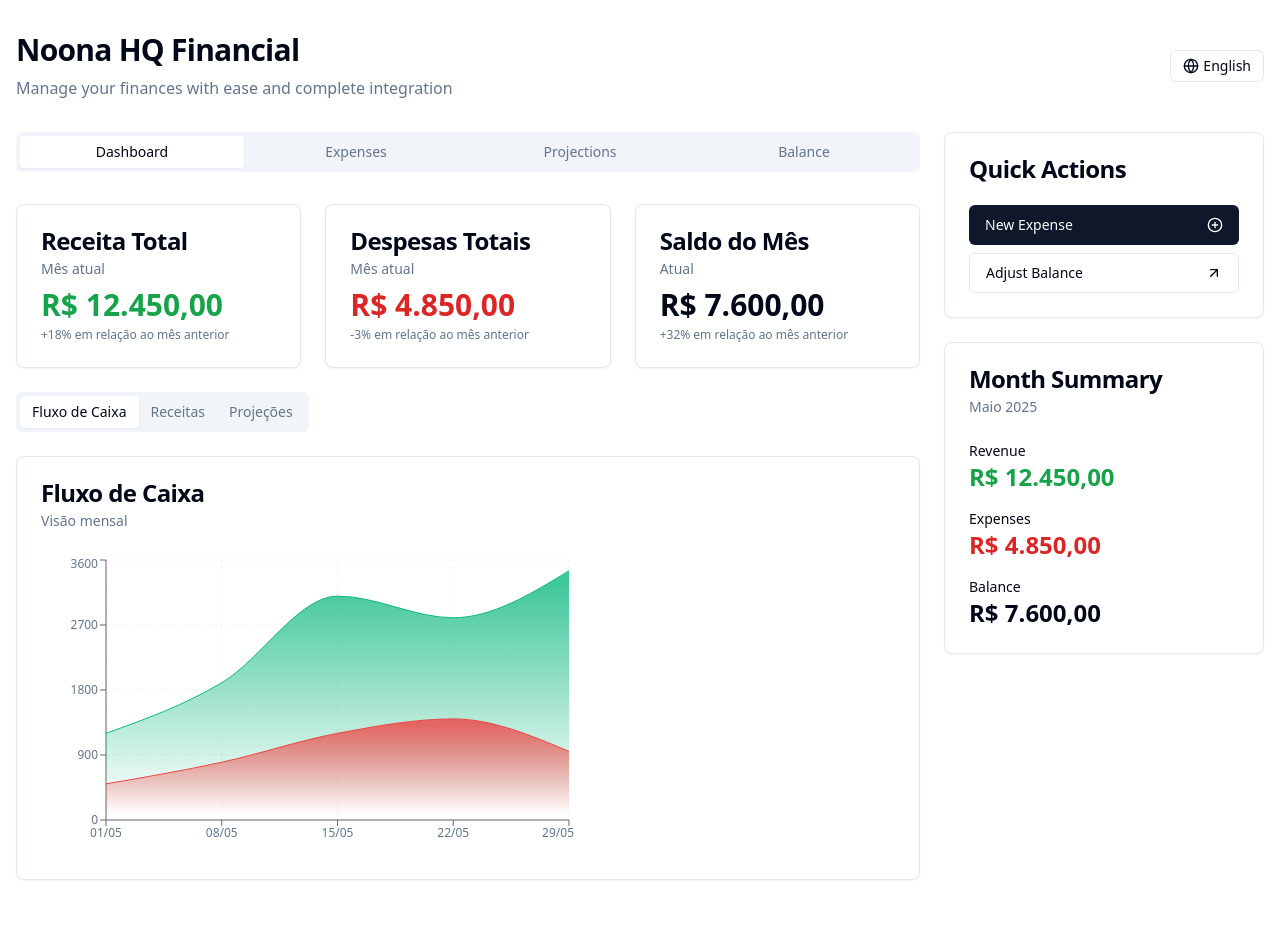
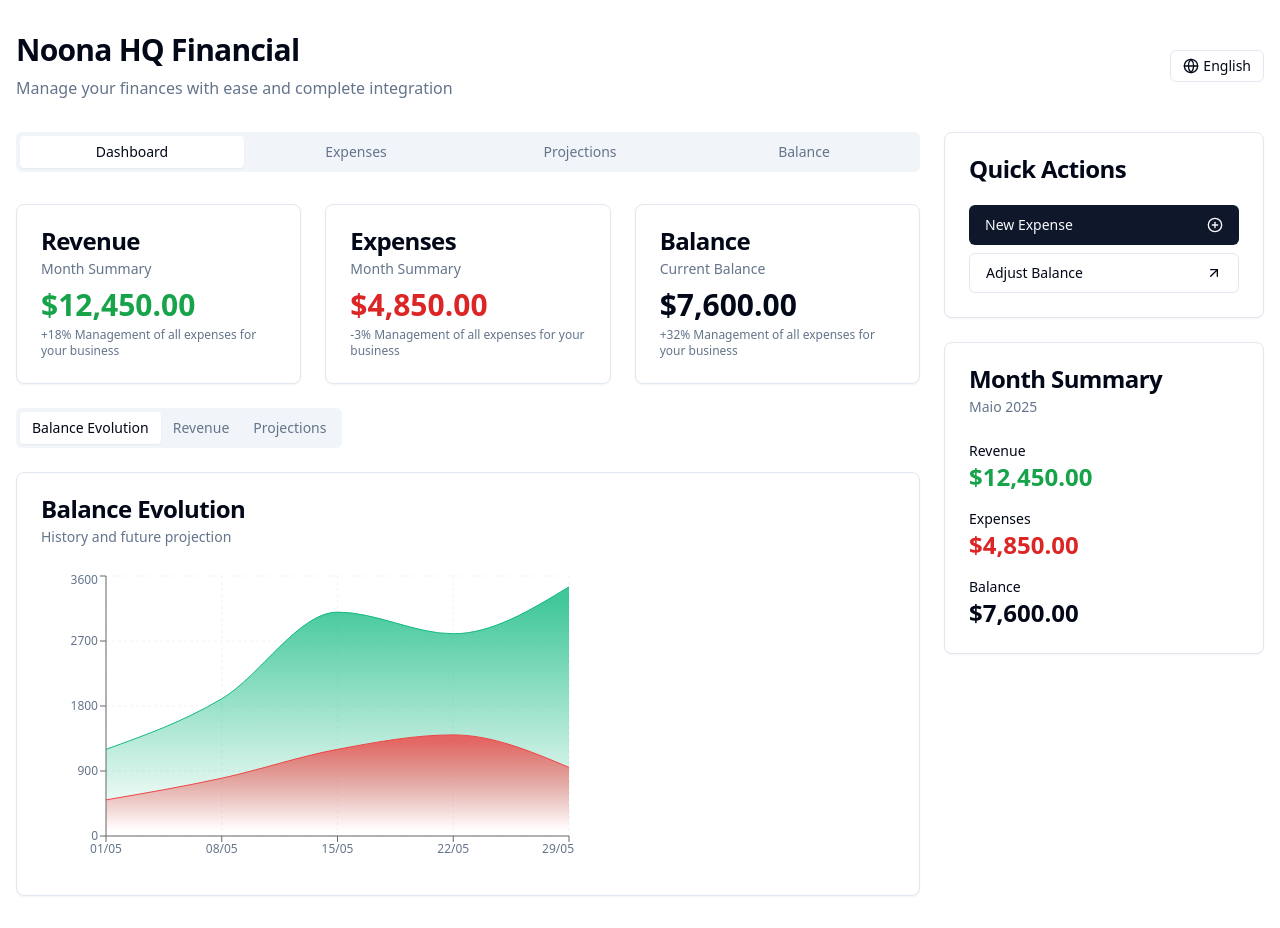
Before and after one commit to brunogvrego1/noona-flow-finance, a React (Vite) app: page / in a window 1280 px wide. Built offline with nearby package versions, Linux system fonts and the light colour scheme.

Commit message:
Fix: Update card titles and subtitles on language change
Ensure card titles and subtitles are translated when the language is changed. Review all cards for correct translation implementation.

```diff
--- a/src/components/financial/FinancialDashboard.tsx
+++ b/src/components/financial/FinancialDashboard.tsx
@@ -1,8 +1,8 @@
-
 import { Card, CardContent, CardDescription, CardHeader, CardTitle } from "@/components/ui/card";
 import { Tabs, TabsContent, TabsList, TabsTrigger } from "@/components/ui/tabs";
 import { ChartContainer } from "@/components/ui/chart";
 import { AreaChart, Area, XAxis, YAxis, CartesianGrid, Tooltip, ResponsiveContainer, LineChart, Line, BarChart, Bar, Legend } from "recharts";
+import { useTranslation } from "@/hooks/useTranslation";
 
 const cashFlowData = [
   { name: '01/05', revenue: 1200, expenses: 500, balance: 700 },
@@ -37,50 +37,62 @@ const projectionData = [
 ];
 
 const FinancialDashboard = () => {
+  const { t, language } = useTranslation();
+
+  const formatCurrency = (value: number) => {
+    let currencyCode = 'BRL';
+    if (language === 'en') currencyCode = 'USD';
+    else if (language === 'pt-PT') currencyCode = 'EUR';
+    else if (language === 'cs') currencyCode = 'CZK';
+    else if (language === 'is') currencyCode = 'ISK';
+
+    return new Intl.NumberFormat(language, { style: 'currency', currency: currencyCode }).format(value);
+  };
+
   return (
     <div className="space-y-6">
       <div className="grid grid-cols-1 md:grid-cols-3 gap-6">
         <Card>
           <CardHeader className="pb-2">
-            <CardTitle>Receita Total</CardTitle>
-            <CardDescription>Mês atual</CardDescription>
+            <CardTitle>{t('summary.revenue')}</CardTitle>
+            <CardDescription>{t('summary.title')}</CardDescription>
           </CardHeader>
           <CardContent>
             <div className="text-3xl font-bold text-green-600">
-              R$ 12.450,00
+              {formatCurrency(12450)}
             </div>
             <p className="text-xs text-muted-foreground mt-1">
-              +18% em relação ao mês anterior
+              +18% {t('expense.list.description')}
             </p>
           </CardContent>
         </Card>
 
         <Card>
           <CardHeader className="pb-2">
-            <CardTitle>Despesas Totais</CardTitle>
-            <CardDescription>Mês atual</CardDescription>
+            <CardTitle>{t('summary.expenses')}</CardTitle>
+            <CardDescription>{t('summary.title')}</CardDescription>
           </CardHeader>
           <CardContent>
             <div className="text-3xl font-bold text-red-600">
-              R$ 4.850,00
+              {formatCurrency(4850)}
             </div>
             <p className="text-xs text-muted-foreground mt-1">
-              -3% em relação ao mês anterior
+              -3% {t('expense.list.description')}
             </p>
           </CardContent>
         </Card>
 
         <Card>
           <CardHeader className="pb-2">
-            <CardTitle>Saldo do Mês</CardTitle>
-            <CardDescription>Atual</CardDescription>
+            <CardTitle>{t('summary.balance')}</CardTitle>
+            <CardDescription>{t('balance.current')}</CardDescription>
           </CardHeader>
           <CardContent>
             <div className="text-3xl font-bold">
-              R$ 7.600,00
+              {formatCurrency(7600)}
             </div>
             <p className="text-xs text-muted-foreground mt-1">
-              +32% em relação ao mês anterior
+              +32% {t('expense.list.description')}
             </p>
           </CardContent>
         </Card>
@@ -88,22 +100,22 @@ const FinancialDashboard = () => {
 
       <Tabs defaultValue="cashflow" className="w-full">
         <TabsList className="mb-4">
-          <TabsTrigger value="cashflow">Fluxo de Caixa</TabsTrigger>
-          <TabsTrigger value="revenue">Receitas</TabsTrigger>
-          <TabsTrigger value="projections">Projeções</TabsTrigger>
+          <TabsTrigger value="cashflow">{t('balance.evolution')}</TabsTrigger>
+          <TabsTrigger value="revenue">{t('summary.revenue')}</TabsTrigger>
+          <TabsTrigger value="projections">{t('tabs.projections')}</TabsTrigger>
         </TabsList>
 
         <TabsContent value="cashflow">
           <Card>
             <CardHeader>
-              <CardTitle>Fluxo de Caixa</CardTitle>
-              <CardDescription>Visão mensal</CardDescription>
+              <CardTitle>{t('balance.evolution')}</CardTitle>
+              <CardDescription>{t('balance.history')}</CardDescription>
             </CardHeader>
             <CardContent>
               <ChartContainer className="h-[300px]" config={{
-                revenue: { label: "Receita" },
-                expenses: { label: "Despesas" },
-                balance: { label: "Saldo" }
+                revenue: { label: t('summary.revenue') },
+                expenses: { label: t('summary.expenses') },
+                balance: { label: t('summary.balance') }
               }}>
                 <AreaChart data={cashFlowData}>
                   <defs>
@@ -133,11 +145,11 @@ const FinancialDashboard = () => {
           <div className="grid grid-cols-1 md:grid-cols-2 gap-6">
             <Card>
               <CardHeader>
-                <CardTitle>Receita por Serviço</CardTitle>
+                <CardTitle>{t('summary.revenue')} {t('expense.add.category')}</CardTitle>
               </CardHeader>
               <CardContent>
                 <ChartContainer className="h-[300px]" config={{
-                  value: { label: "Valor" }
+                  value: { label: t('expense.list.amount') }
                 }}>
                   <BarChart data={revenueByServiceData}>
                     <CartesianGrid strokeDasharray="3 3" />
@@ -153,11 +165,11 @@ const FinancialDashboard = () => {
 
             <Card>
               <CardHeader>
-                <CardTitle>Receita por Profissional</CardTitle>
+                <CardTitle>{t('summary.revenue')} {t('expense.add.description')}</CardTitle>
               </CardHeader>
               <CardContent>
                 <ChartContainer className="h-[300px]" config={{
-                  revenue: { label: "Receita" }
+                  revenue: { label: t('summary.revenue') }
                 }}>
                   <BarChart data={revenueByProfessionalData}>
                     <CartesianGrid strokeDasharray="3 3" />
@@ -176,13 +188,13 @@ const FinancialDashboard = () => {
         <TabsContent value="projections">
           <Card>
             <CardHeader>
-              <CardTitle>Projeção de Receita</CardTitle>
-              <CardDescription>Próximos 30 dias</CardDescription>
+              <CardTitle>{t('tabs.projections')} {t('summary.revenue')}</CardTitle>
+              <CardDescription>{t('balance.projection')}</CardDescription>
             </CardHeader>
             <CardContent>
               <ChartContainer className="h-[300px]" config={{
-                actual: { label: "Confirmado" },
-                projected: { label: "Projetado" }
+                actual: { label: t('balance.current') },
+                projected: { label: t('balance.projection') }
               }}>
                 <LineChart data={projectionData}>
                   <CartesianGrid strokeDasharray="3 3" />
--- a/src/components/financial/ProjectionsModule.tsx
+++ b/src/components/financial/ProjectionsModule.tsx
@@ -8,6 +8,7 @@ import { Tabs, TabsContent, TabsList, TabsTrigger } from "@/components/ui/tabs";
 import { Select, SelectContent, SelectItem, SelectTrigger, SelectValue } from "@/components/ui/select";
 import { useState, useEffect } from "react";
 import { Slider } from "@/components/ui/slider";
+import { useTranslation } from "@/hooks/useTranslation";
 
 // Mock data base
 const allProjectionData = [
@@ -100,6 +101,7 @@ const allProjectionsPerProfessional = [
 ];
 
 const ProjectionsModule = () => {
+  const { t, language } = useTranslation();
   const [cancellationRate, setCancellationRate] = useState(10);
   const [timeFrame, setTimeFrame] = useState("15days");
   const [professional, setProfessional] = useState("all");
@@ -146,7 +148,13 @@ const ProjectionsModule = () => {
   }));
 
   const formatCurrency = (value: number) => {
-    return new Intl.NumberFormat('pt-BR', { style: 'currency', currency: 'BRL' }).format(value);
+    let currencyCode = 'BRL';
+    if (language === 'en') currencyCode = 'USD';
+    else if (language === 'pt-PT') currencyCode = 'EUR';
+    else if (language === 'cs') currencyCode = 'CZK';
+    else if (language === 'is') currencyCode = 'ISK';
+
+    return new Intl.NumberFormat(language, { style: 'currency', currency: currencyCode }).format(value);
   };
 
   // Calculate totals based on the filtered data
@@ -154,16 +162,29 @@ const ProjectionsModule = () => {
   const totalProjected = projectionData.reduce((sum, item) => sum + item.projected, 0);
   const totalProjectedAdjusted = totalProjected * (1 - cancellationRate / 100);
 
+  const getTimeFrameLabel = () => {
+    switch (timeFrame) {
+      case "7days":
+        return t('balance.projection').replace('30', '7'); // Reuse existing translation but replace days
+      case "15days":
+        return t('balance.projection').replace('30', '15');
+      case "30days":
+        return t('balance.projection');
+      default:
+        return t('balance.projection');
+    }
+  };
+
   return (
     <div className="space-y-6">
       <div className="grid grid-cols-1 md:grid-cols-3 gap-6">
         <Card>
           <CardHeader className="pb-2">
-            <CardTitle>Receita Confirmada</CardTitle>
+            <CardTitle>{t('balance.current')}</CardTitle>
             <CardDescription>
-              {timeFrame === "7days" && "Próximos 7 dias"}
-              {timeFrame === "15days" && "Próximos 15 dias"}
-              {timeFrame === "30days" && "Próximos 30 dias"}
+              {timeFrame === "7days" && t('balance.projection').replace('30', '7')}
+              {timeFrame === "15days" && t('balance.projection').replace('30', '15')}
+              {timeFrame === "30days" && t('balance.projection')}
             </CardDescription>
           </CardHeader>
           <CardContent>
@@ -175,8 +196,8 @@ const ProjectionsModule = () => {
 
         <Card>
           <CardHeader className="pb-2">
-            <CardTitle>Projeção Total</CardTitle>
-            <CardDescription>Sem ajustes</CardDescription>
+            <CardTitle>{t('balance.projection')}</CardTitle>
+            <CardDescription>{t('expense.list.total')}</CardDescription>
           </CardHeader>
           <CardContent>
             <div className="text-3xl font-bold">
@@ -187,8 +208,8 @@ const ProjectionsModule = () => {
 
         <Card>
           <CardHeader className="pb-2">
-            <CardTitle>Projeção Ajustada</CardTitle>
-            <CardDescription>Com taxa de cancelamento</CardDescription>
+            <CardTitle>{t('balance.projection')}</CardTitle>
+            <CardDescription>{t('balance.adjust.description')}</CardDescription>
           </CardHeader>
           <CardContent>
             <div className="text-3xl font-bold text-blue-600">
@@ -200,33 +221,33 @@ const ProjectionsModule = () => {
 
       <Card>
         <CardHeader>
-          <CardTitle>Configurar Projeções</CardTitle>
-          <CardDescription>Ajuste os parâmetros para suas projeções</CardDescription>
+          <CardTitle>{t('tabs.projections')}</CardTitle>
+          <CardDescription>{t('expense.add.description')}</CardDescription>
         </CardHeader>
         <CardContent>
           <div className="grid grid-cols-1 md:grid-cols-3 gap-6">
             <div className="space-y-2">
-              <Label htmlFor="timeframe">Período</Label>
+              <Label htmlFor="timeframe">{t('expense.add.date')}</Label>
               <Select value={timeFrame} onValueChange={setTimeFrame}>
                 <SelectTrigger>
                   <SelectValue />
                 </SelectTrigger>
                 <SelectContent>
-                  <SelectItem value="7days">7 dias</SelectItem>
-                  <SelectItem value="15days">15 dias</SelectItem>
-                  <SelectItem value="30days">30 dias</SelectItem>
+                  <SelectItem value="7days">7 {t('expense.add.date')}</SelectItem>
+                  <SelectItem value="15days">15 {t('expense.add.date')}</SelectItem>
+                  <SelectItem value="30days">30 {t('expense.add.date')}</SelectItem>
                 </SelectContent>
               </Select>
             </div>
 
             <div className="space-y-2">
-              <Label htmlFor="professional">Profissional</Label>
+              <Label htmlFor="professional">{t('expense.add.category')}</Label>
               <Select value={professional} onValueChange={setProfessional}>
                 <SelectTrigger>
                   <SelectValue />
                 </SelectTrigger>
                 <SelectContent>
-                  <SelectItem value="all">Todos</SelectItem>
+                  <SelectItem value="all">{t('expense.list.total')}</SelectItem>
                   <SelectItem value="ana">Ana</SelectItem>
                   <SelectItem value="carlos">Carlos</SelectItem>
                   <SelectItem value="julia">Júlia</SelectItem>
@@ -238,7 +259,7 @@ const ProjectionsModule = () => {
 
             <div className="space-y-4">
               <div className="flex justify-between">
-                <Label htmlFor="cancellation">Taxa de Cancelamento: {cancellationRate}%</Label>
+                <Label htmlFor="cancellation">{t('balance.adjust.amount')}: {cancellationRate}%</Label>
               </div>
               <Slider
                 id="cancellation"
@@ -255,26 +276,26 @@ const ProjectionsModule = () => {
 
       <Tabs defaultValue="timeline" className="w-full">
         <TabsList className="mb-4">
-          <TabsTrigger value="timeline">Linha do Tempo</TabsTrigger>
-          <TabsTrigger value="services">Por Serviço</TabsTrigger>
-          <TabsTrigger value="professionals">Por Profissional</TabsTrigger>
+          <TabsTrigger value="timeline">{t('balance.history')}</TabsTrigger>
+          <TabsTrigger value="services">{t('expense.add.category')}</TabsTrigger>
+          <TabsTrigger value="professionals">{t('expense.add.description')}</TabsTrigger>
         </TabsList>
 
         <TabsContent value="timeline">
           <Card>
             <CardHeader>
-              <CardTitle>Projeção de Receita</CardTitle>
+              <CardTitle>{t('balance.projection')}</CardTitle>
               <CardDescription>
                 {professional === "all"
-                  ? "Confirmado vs. Projetado"
-                  : `Projeção para: ${professional.charAt(0).toUpperCase() + professional.slice(1)}`}
+                  ? t('balance.transactions')
+                  : `${t('balance.projection')} - ${professional.charAt(0).toUpperCase() + professional.slice(1)}`}
               </CardDescription>
             </CardHeader>
             <CardContent>
               <ChartContainer className="h-[400px]" config={{
-                confirmed: { label: "Confirmado" },
-                projected: { label: "Projetado" },
-                projectedAdjusted: { label: "Projetado (Ajustado)" }
+                confirmed: { label: t('balance.current') },
+                projected: { label: t('balance.projection') },
+                projectedAdjusted: { label: `${t('balance.projection')} (${t('balance.adjust.amount')})` }
               }}>
                 <LineChart data={adjustedProjectionData}>
                   <CartesianGrid strokeDasharray="3 3" />
@@ -311,16 +332,16 @@ const ProjectionsModule = () => {
         <TabsContent value="services">
           <Card>
             <CardHeader>
-              <CardTitle>Projeção por Serviço</CardTitle>
+              <CardTitle>{t('balance.projection')} {t('expense.add.category')}</CardTitle>
               <CardDescription>
                 {professional === "all"
-                  ? "Receita projetada para todos profissionais"
-                  : `Receita projetada para: ${professional.charAt(0).toUpperCase() + professional.slice(1)}`}
+                  ? t('summary.revenue')
+                  : `${t('summary.revenue')}: ${professional.charAt(0).toUpperCase() + professional.slice(1)}`}
               </CardDescription>
             </CardHeader>
             <CardContent>
               <ChartContainer className="h-[400px]" config={{
-                projected: { label: "Projetado" }
+                projected: { label: t('balance.projection') }
               }}>
                 <BarChart data={projectionsPerService}>
                   <CartesianGrid strokeDasharray="3 3" />
@@ -338,16 +359,16 @@ const ProjectionsModule = () => {
         <TabsContent value="professionals">
           <Card>
             <CardHeader>
-              <CardTitle>Projeção por Profissional</CardTitle>
+              <CardTitle>{t('balance.projection')} {t('expense.add.description')}</CardTitle>
               <CardDescription>
-                {timeFrame === "7days" && "Receita projetada para os próximos 7 dias"}
-                {timeFrame === "15days" && "Receita projetada para os próximos 15 dias"}
-                {timeFrame === "30days" && "Receita projetada para os próximos 30 dias"}
+                {timeFrame === "7days" && t('balance.projection').replace('30', '7')}
+                {timeFrame === "15days" && t('balance.projection').replace('30', '15')}
+                {timeFrame === "30days" && t('balance.projection')}
               </CardDescription>
             </CardHeader>
             <CardContent>
               <ChartContainer className="h-[400px]" config={{
-                projected: { label: "Projetado" }
+                projected: { label: t('balance.projection') }
               }}>
                 <BarChart data={projectionsPerProfessional}>
                   <CartesianGrid strokeDasharray="3 3" />
--- a/src/pages/Index.tsx
+++ b/src/pages/Index.tsx
@@ -14,7 +14,17 @@ import { LanguageSelector } from "@/components/ui/language-selector";
 
 const Index = () => {
   const [isAddExpenseOpen, setIsAddExpenseOpen] = useState(false);
-  const { t } = useTranslation();
+  const { t, language } = useTranslation();
+
+  const formatCurrency = (value: number) => {
+    let currencyCode = 'BRL';
+    if (language === 'en') currencyCode = 'USD';
+    else if (language === 'pt-PT') currencyCode = 'EUR';
+    else if (language === 'cs') currencyCode = 'CZK';
+    else if (language === 'is') currencyCode = 'ISK';
+
+    return new Intl.NumberFormat(language, { style: 'currency', currency: currencyCode }).format(value);
+  };
 
   return (
     <div className="container mx-auto px-4 py-8">
@@ -85,15 +95,15 @@ const Index = () => {
               <div className="space-y-4">
                 <div>
                   <p className="text-sm font-medium">{t('summary.revenue')}</p>
-                  <p className="text-2xl font-bold text-green-600">R$ 12.450,00</p>
+                  <p className="text-2xl font-bold text-green-600">{formatCurrency(12450)}</p>
                 </div>
                 <div>
                   <p className="text-sm font-medium">{t('summary.expenses')}</p>
-                  <p className="text-2xl font-bold text-red-600">R$ 4.850,00</p>
+                  <p className="text-2xl font-bold text-red-600">{formatCurrency(4850)}</p>
                 </div>
                 <div>
                   <p className="text-sm font-medium">{t('summary.balance')}</p>
-                  <p className="text-2xl font-bold">R$ 7.600,00</p>
+                  <p className="text-2xl font-bold">{formatCurrency(7600)}</p>
                 </div>
               </div>
             </CardContent>
```
